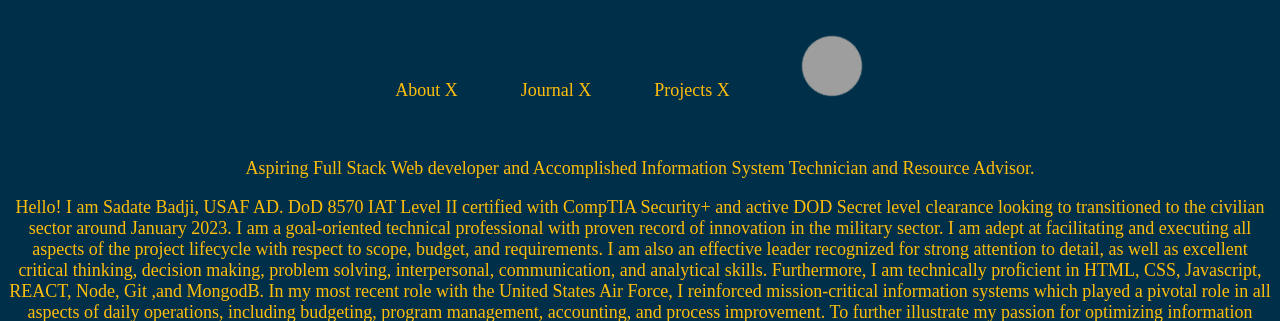
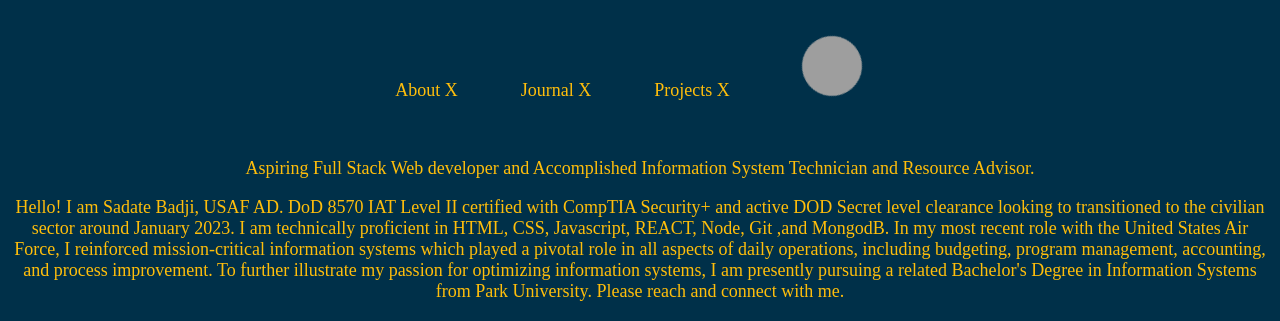
Before and after one commit to bdji/badjiDev, a plain HTML site: page index.html in a window 1280 px wide. Shown: the top 321 px of the page. Drawn offline with Linux system fonts and the light colour scheme; grey boxes are pictures that could not be loaded.

Commit message:
New Change

```diff
--- a/index.html
+++ b/index.html
@@ -27,11 +27,7 @@
     <div>
 
         Hello! I am Sadate Badji, USAF AD. DoD 8570 IAT Level II certified with CompTIA Security+ and active DOD Secret
-        level clearance looking to transitioned to the civilian sector around January 2023. I am a goal-oriented
-        technical professional with proven record of innovation in the military sector. I am adept at facilitating and
-        executing all aspects of the project lifecycle with respect to scope, budget, and requirements. I am also an
-        effective leader recognized for strong attention to detail, as well as excellent critical thinking, decision
-        making, problem solving, interpersonal, communication, and analytical skills. Furthermore, I am technically
+        level clearance looking to transitioned to the civilian sector around January 2023. I am technically
         proficient in HTML, CSS, Javascript, REACT, Node, Git ,and MongodB.
         In my most recent role with the United States Air Force, I reinforced mission-critical information systems which
         played a pivotal role in all aspects of daily operations, including budgeting, program management, accounting,
```
